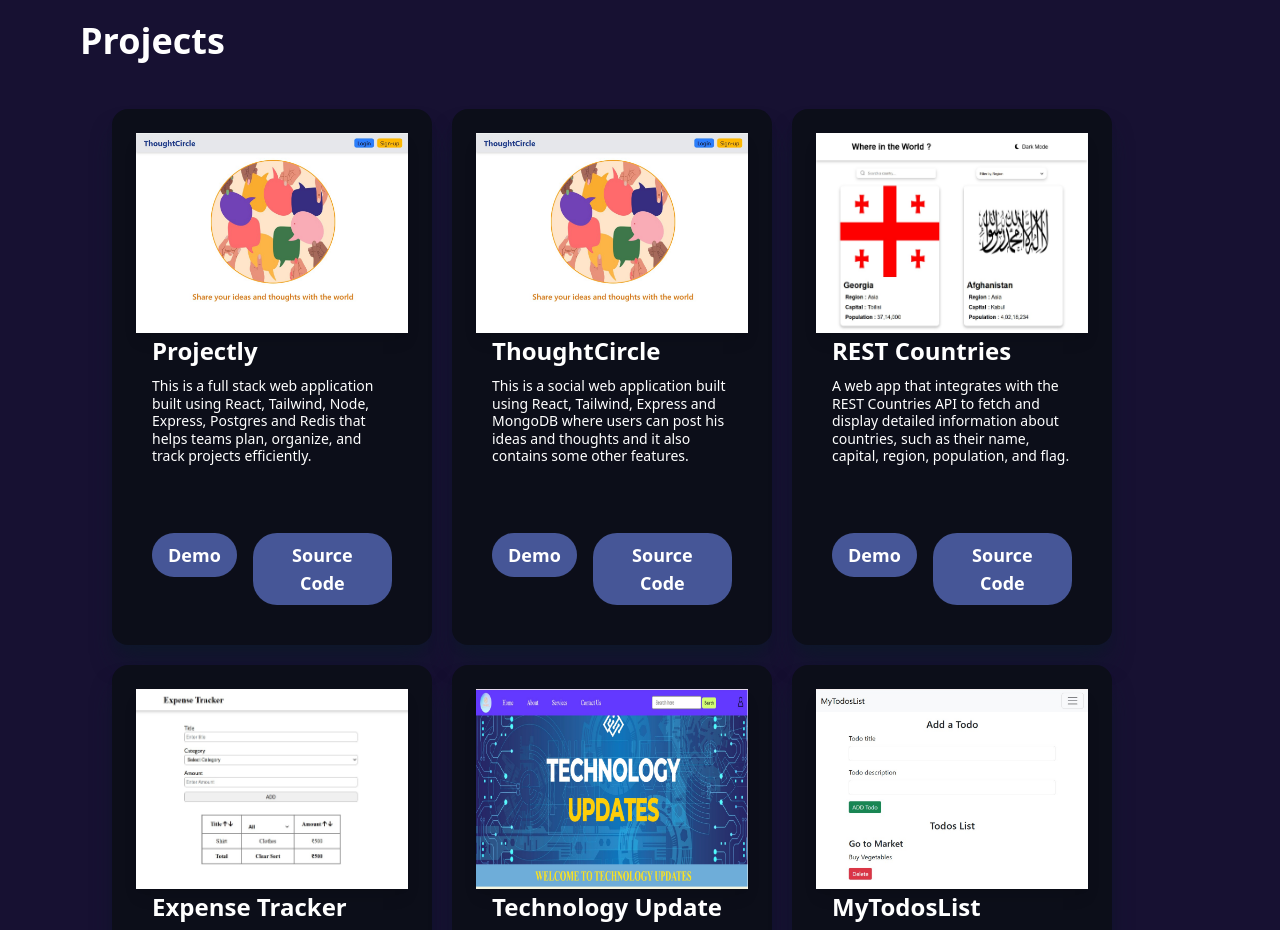
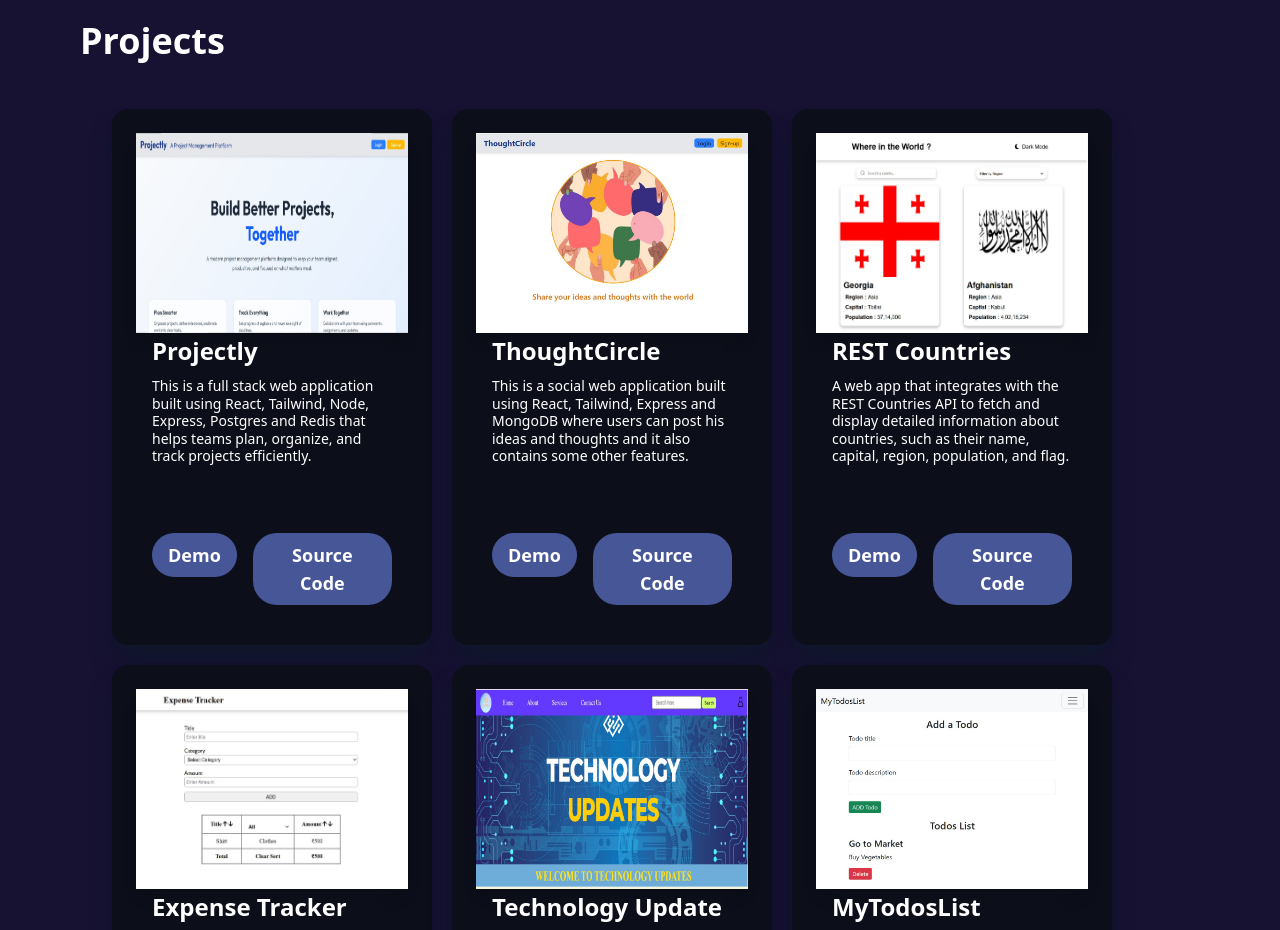
Before and after one commit to RupeshKumar4511/portfolio, a React (Vite) app: page / in a window 1280 px wide. Shown: the part 1220-2150 px from the top of the page. Built offline with nearby package versions, Linux system fonts and the light colour scheme.

Commit message:
Projects Updated

```diff
--- a/src/components/Projects.jsx
+++ b/src/components/Projects.jsx
@@ -1,5 +1,6 @@
 import ProjectCard from "./ProjectCard"
 import image from '../assets/thoughtcircle.jpg';
+import image1 from '../assets/projectly.jpg';
 import image2 from '../assets/countries.jpg';
 import image3 from '../assets/expense-tracker.jpg';
 import image4 from '../assets/techupdate.jpg';
@@ -13,7 +14,7 @@ const Projects = () => {
       <div className='py-12 px-4 md:px-8 flex flex-wrap gap-5'>
 
         <ProjectCard title={"Projectly"} main={"This is a full stack web application built using React, Tailwind, Node, Express, Postgres and Redis that helps teams plan, organize, and track projects efficiently."}
-        image = {image} demo={"https://projectly.onrender.com"}
+        image = {image1} demo={"https://projectly.onrender.com"}
         sourceCode={"https://github.com/RupeshKumar4511/project-management-platform"}/>
 
         <ProjectCard title={"ThoughtCircle"} main={"This is a social web application built using React, Tailwind, Express and MongoDB where users can post his ideas and thoughts and it also contains some other features."}
```
Also changed, not shown: src/assets/projectly.jpg (added).
